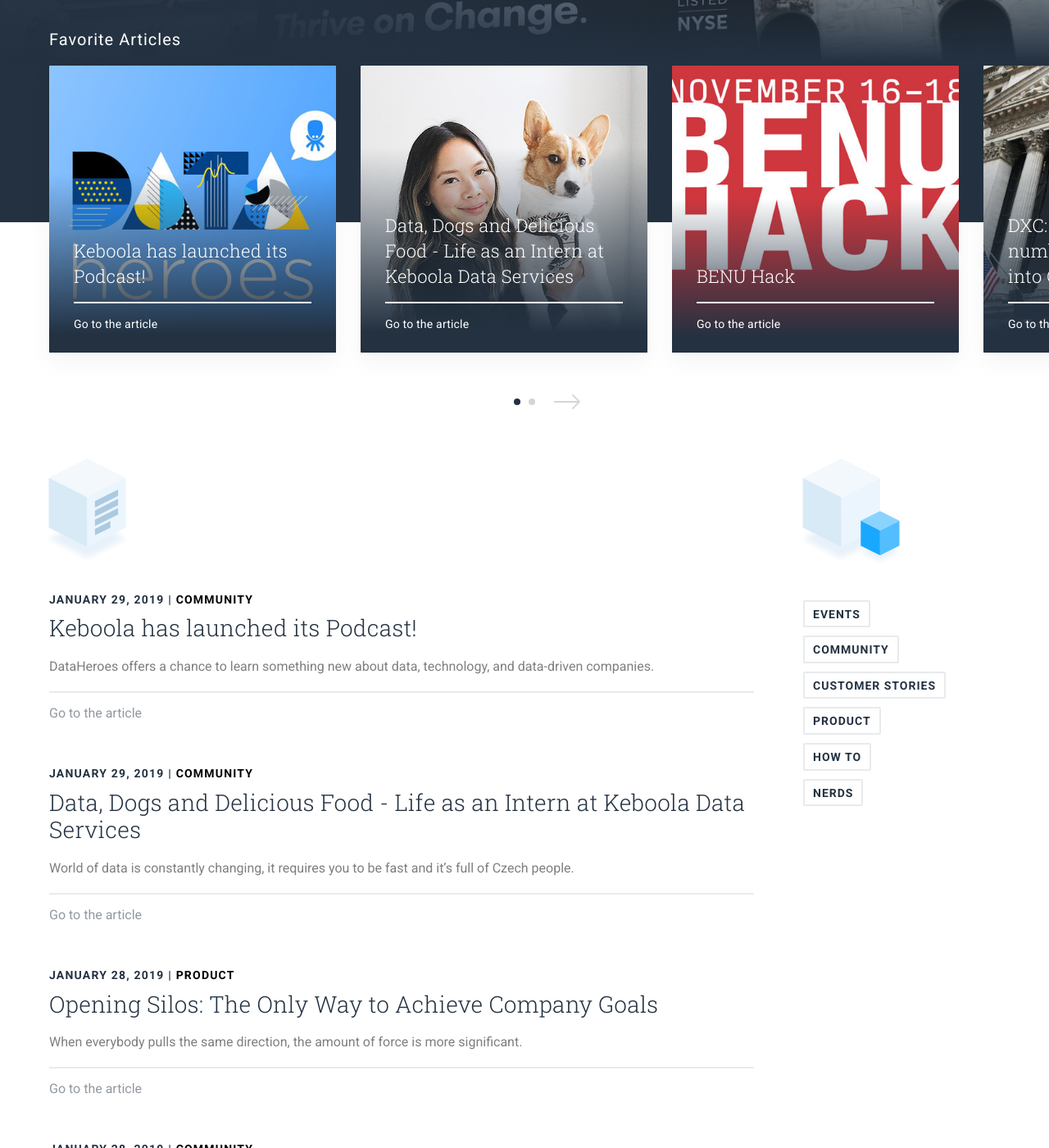
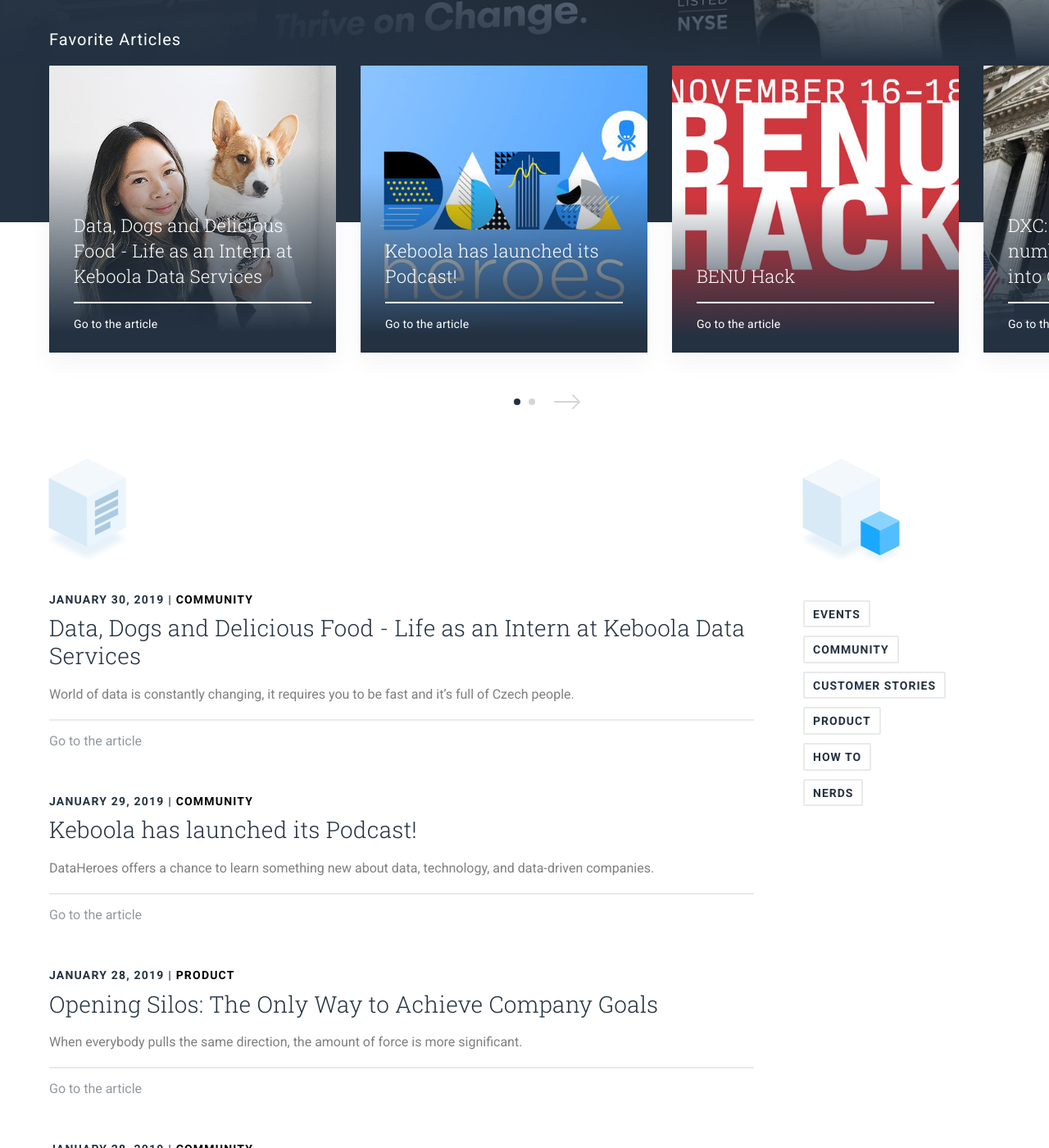
Before and after one commit to keboola/blog, a Jekyll site: the page built from index.md, in a window 1280 px wide and 1400 px high, scrolled down 696 px. Shown: the whole window at 82% size. Built offline with Jekyll 4.4.1, drawn with Linux system fonts in a browser that asks for light colours; nearby versions of some CDN libraries; the list of posts is cut into pages by our own code.

Commit message:
Update from Forestry.io - Updated data-dogs-and-delicious-food-life-as-an-intern-at-keboola-data-services.md

```diff
--- a/_posts/2019-01-29-data-dogs-and-delicious-food-life-as-an-intern-at-keboola-data-services.md
+++ b/_posts/2019-01-29-data-dogs-and-delicious-food-life-as-an-intern-at-keboola-data-services.md
@@ -4,7 +4,7 @@
 title: 'Data, Dogs and Delicious Food - Life as an Intern at Keboola Data Services '
 perex: World of data is constantly changing, it requires you to be fast and it’s full
   of Czech people.
-date: 2019-01-29 23:00:00 +0000
+date: 2019-01-30 17:00:00 +0000
 user: elena-manole
 coverphoto: ''
 coverphoto_slider: "/uploads/dogsSlides.jpg"
```
